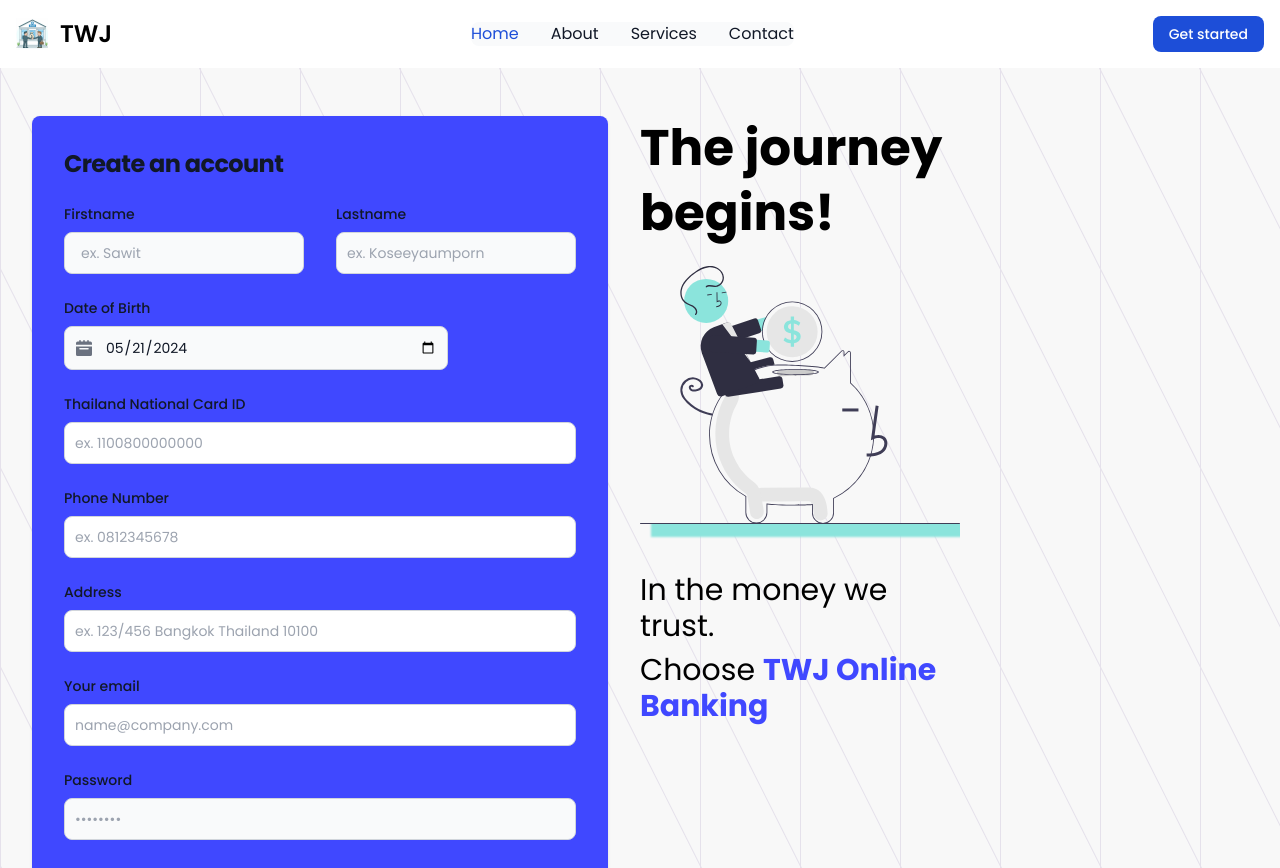
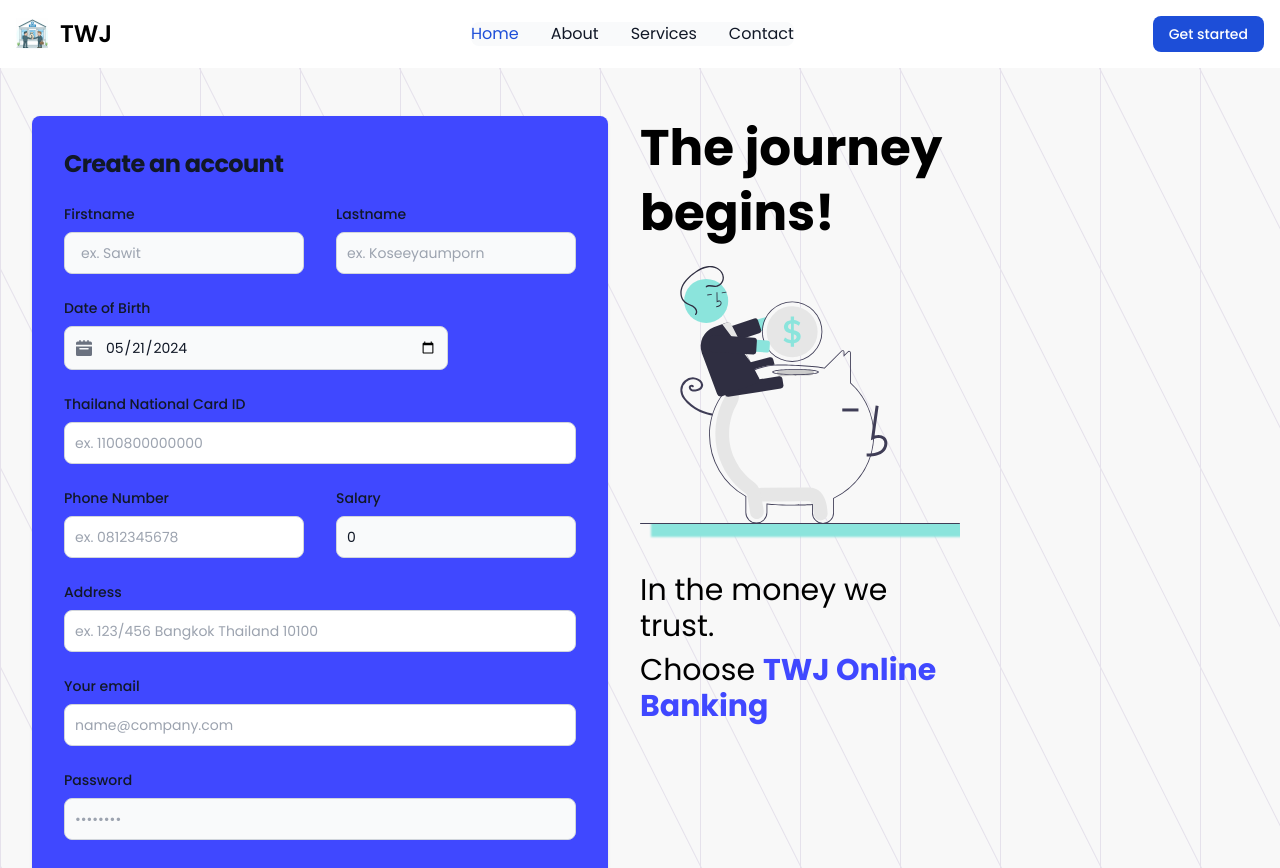
Before and after one commit to Celesca/TWJ-online-banking-system, a React (Vite) app in the folder frontend/: page /register in a window 1280 px wide. Built offline with nearby package versions, Linux system fonts and the light colour scheme.

Commit message:
add: salary create account

```diff
--- a/frontend/src/pages/RegisterPage/RegisterCustomerPage.tsx
+++ b/frontend/src/pages/RegisterPage/RegisterCustomerPage.tsx
@@ -14,6 +14,7 @@ const RegisterCustomerPage = () => {
   const [nationalCardId, setNationalCardId] = useState<string>("");
   const [phoneNumber, setPhoneNumber] = useState<string>("");
   const [address, setAddress] = useState<string>("");
+  const [salary, setSalary] = useState<number>(0);
 
   const responseSwal = async (
     title: string,
@@ -52,6 +53,7 @@ const RegisterCustomerPage = () => {
         national_card_id: nationalCardId,
         phone_number: phoneNumber,
         address: address,
+        salary: salary,
       };
 
       console.log(userData);
@@ -135,6 +137,7 @@ const RegisterCustomerPage = () => {
                         />
                       </div>
                     </div>
+
                     <div>
                       <label
                         htmlFor="date-of-birth"
@@ -185,7 +188,8 @@ const RegisterCustomerPage = () => {
                         required
                       />
                     </div>
-                    <div>
+                    <div className="flex flex-1">
+                    <div className="firstname-container">
                       <label
                         htmlFor="phone_number"
                         className="block mb-2 text-sm font-medium text-gray-900 dark:text-white"
@@ -203,6 +207,26 @@ const RegisterCustomerPage = () => {
                         required
                       />
                     </div>
+                      <div className="ml-8 lastname-container">
+                        <label
+                          htmlFor="lastname"
+                          className="block mb-2 text-sm font-medium text-gray-900 dark:text-white"
+                        >
+                          Salary
+                        </label>
+                        <input
+                          type="number"
+                          value={salary}
+                          onChange={(e) => setSalary(parseInt(e.target.value))}
+                          placeholder="ex. 15000"
+                          name="salary"
+                          id="salary"
+                          className="bg-gray-50 border border-gray-300 text-gray-900 sm:text-sm rounded-lg focus:ring-primary-600 focus:border-primary-600 block w-full p-2.5 dark:bg-gray-700 dark:border-gray-600 dark:placeholder-gray-400 dark:text-white dark:focus:ring-blue-500 dark:focus:border-blue-500"
+                          required
+                        />
+                      </div>
+                    </div>
+
 
                     <div>
                       <label
--- a/frontend/src/pages/TransferPage/TransferPage.tsx
+++ b/frontend/src/pages/TransferPage/TransferPage.tsx
@@ -9,6 +9,7 @@ const TransferPage = () => {
   const [walletData, setWalletData] = useState<WalletData[]>([]);
   const [selectedWallet, setSelectedWallet] = useState<number>(0);
   const [amount, setAmount] = useState<number>(1);
+  const [targetWallet, setTargetWallet] = useState<string>("");
 
   const responseSwal = (title: string, text: string, icon: SweetAlertIcon) => {
     return Swal.fire({
@@ -49,7 +50,7 @@ const TransferPage = () => {
     e.preventDefault();
     const response = await axios.post(import.meta.env.VITE_SERVER_URI + "/api/transactions/deposit", {
       amount: amount,
-      customer_username: walletData[selectedWallet].customer_username,
+      customer_username: walletData[selectedWallet].customer_email,
       account_id: walletData[selectedWallet].account_id
     });
     if (response.status === 201) {
@@ -63,9 +64,9 @@ const TransferPage = () => {
   };
 
   return (
-    <div className="bg-gradient-to-r from-indigo-500 homepage_container">
-      <div className="flex w-100vw h-24 mt-16 justify-center text-white text-5xl">
-        Deposit (ฝากเงิน)
+    <div className="homepage_container">
+      <div className="flex w-100vw h-24 p-16 text-dark text-3xl">
+        Transfer
       </div>
       <img src="money.png" alt="money" className="w-24 mx-auto mb-4 " />
       <form
@@ -88,7 +89,7 @@ const TransferPage = () => {
               {walletData.map((wallet, index) => {
                 return (
                   <option key={index} value={index}>
-                    {wallet.customer_username} - {wallet.account_type_name}
+                    {wallet.first_name} - {wallet.account_type_name}
                   </option>
                 );
               })}
```
Also changed, not shown: frontend/src/pages/TransferPage/TransferPage.css (+6 -0 lines), 2 other files (tests, documents, lock files or other folders).
